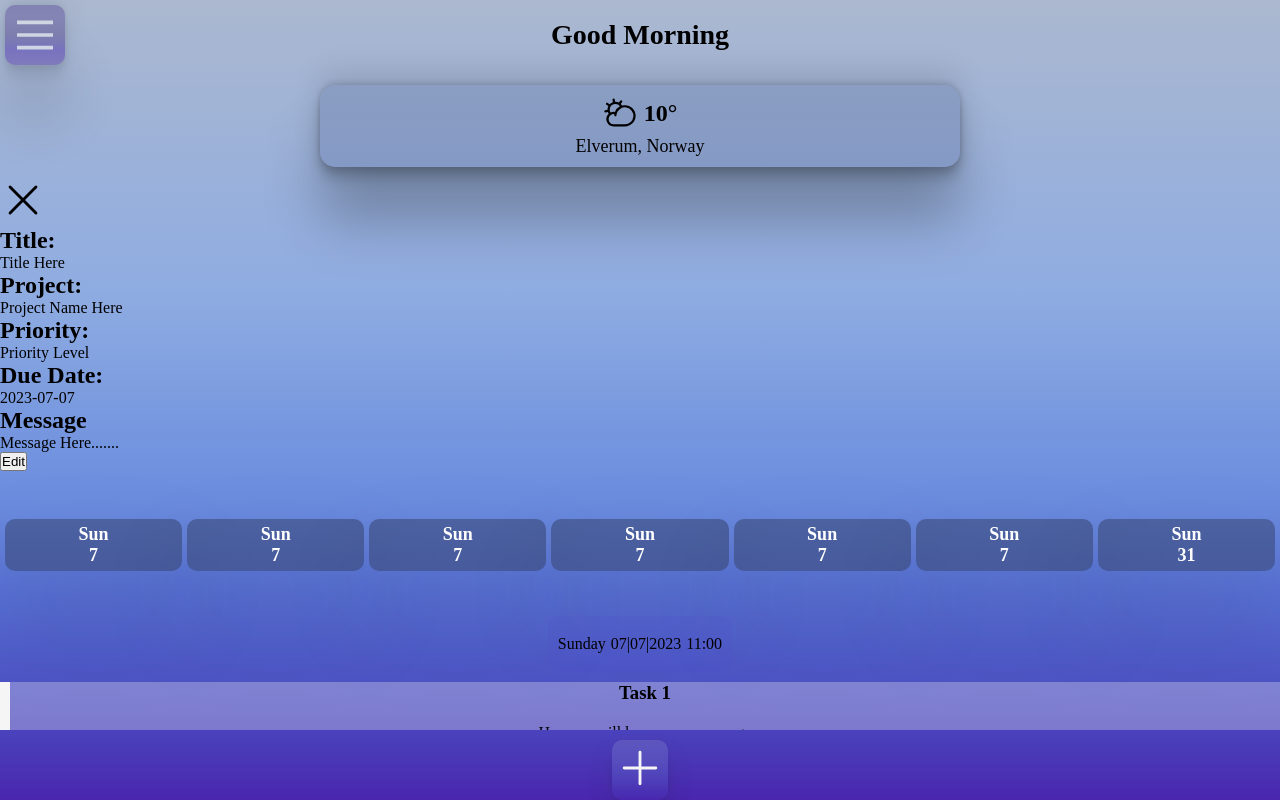
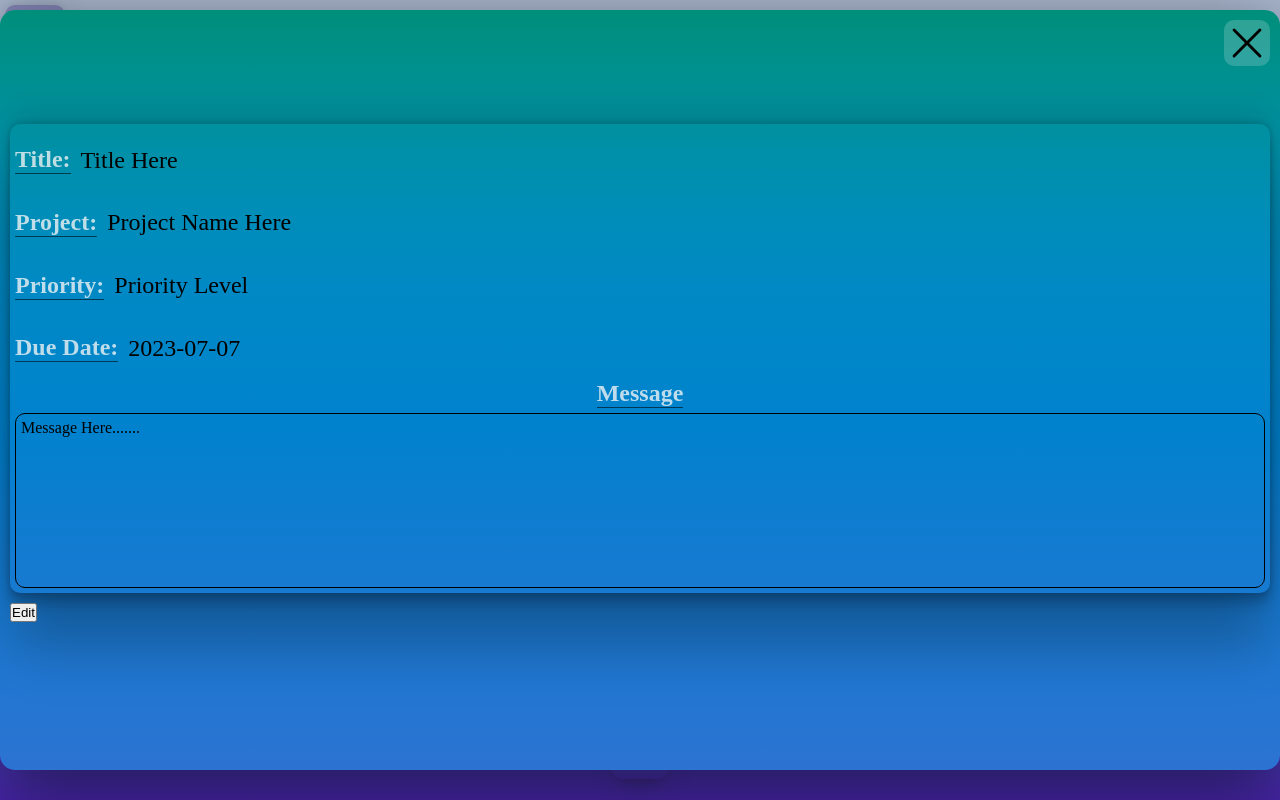
Before and after one commit to LucasDaSilva96/ToDo-App, a website built with webpack: page index.html in a window 1280 px wide. Built offline with nearby package versions, Linux system fonts and the light colour scheme.

Commit message:
Add style and structure to the task-detail-modal-section

```diff
--- a/src/style.css
+++ b/src/style.css
@@ -723,6 +723,105 @@ input[type="checkbox"]:checked {
     rgba(0, 0, 0, 0.22) 0px 15px 12px;
 }
 
+.task-detail-modal-section {
+  padding: 10px;
+  position: absolute;
+  width: 100%;
+  min-height: 95vh;
+  z-index: 500;
+  top: 10px;
+  left: 0;
+  background-image: linear-gradient(
+    to top,
+    #2c73d2,
+    #2476d2,
+    #1c79d1,
+    #147bd1,
+    #0b7ed0,
+    #0082cd,
+    #0086c9,
+    #0089c4,
+    #008db9,
+    #0090a7,
+    #009091,
+    #008f7a
+  );
+  border-radius: 15px;
+  box-shadow: rgba(0, 0, 0, 0.5) 0px 22px 70px 4px;
+  display: grid;
+  grid-template-rows: 0.3fr 1.5fr 0.5fr;
+  row-gap: 10px;
+}
+
+.close-detail-modal-box {
+  margin-left: auto;
+}
+
+.close-detail-svg {
+  background-color: rgba(245, 245, 245, 0.192);
+  border-radius: 10px;
+}
+
+.task-detail-modal-container {
+  display: grid;
+  grid-template-rows: 0.3fr 0.3fr 0.3fr 0.3fr 1fr;
+  padding: 5px;
+  border-radius: 10px;
+  box-shadow: rgba(0, 0, 0, 0.25) 0px 54px 55px,
+    rgba(0, 0, 0, 0.12) 0px -12px 30px, rgba(0, 0, 0, 0.12) 0px 4px 6px,
+    rgba(0, 0, 0, 0.17) 0px 12px 13px, rgba(0, 0, 0, 0.09) 0px -3px 5px;
+}
+
+.task-detail-title-div,
+.task-detail-project-div,
+.task-detail-priority-div,
+.task-detail-due-div {
+  display: flex;
+  align-items: center;
+  gap: 10px;
+}
+
+.task-detail-title-div h2,
+.task-detail-project-div h2,
+.task-detail-priority-div h2,
+.task-detail-due-div h2 {
+  color: rgba(245, 245, 245, 0.781);
+  border-bottom: solid 1.5px #00000093;
+}
+
+.task-detail-title-div p,
+.task-detail-project-div p,
+.task-detail-priority-div p,
+.task-detail-due-div p {
+  font-size: 24px;
+}
+
+.task-detail-message-div {
+  display: flex;
+  flex-flow: column;
+  align-items: center;
+  gap: 5px;
+  width: 100%;
+}
+
+.task-detail-message-box {
+  border: #000 1px solid;
+  height: 100%;
+  width: 100%;
+  border-radius: 10px;
+  padding: 5px;
+  overflow: scroll;
+}
+
+.task-detail-message-div h2 {
+  color: rgba(245, 245, 245, 0.781);
+  border-bottom: solid 1.5px #00000093;
+}
+
+.task-detail-message-box::-webkit-scrollbar {
+  display: none;
+}
+
 /* Reusable classes */
 .hidden {
   display: none;
```
